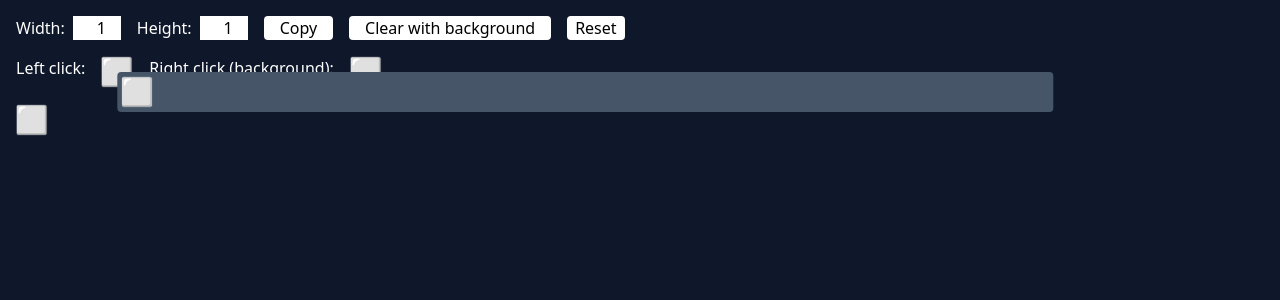
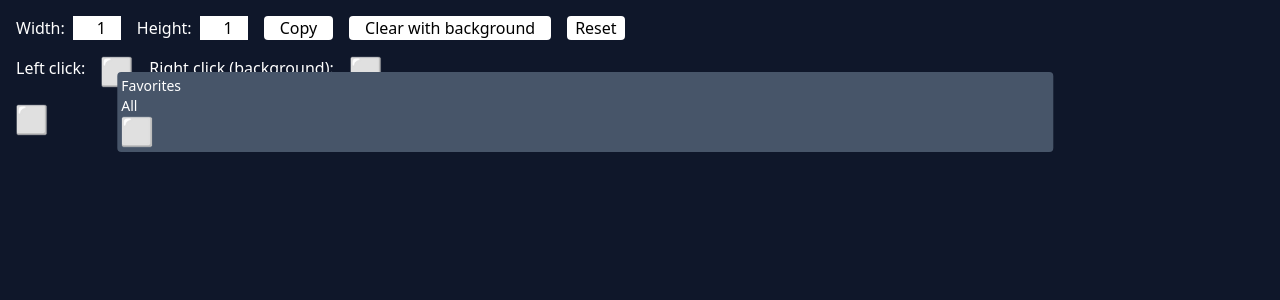
Before and after one commit to alexamy/slack-emoji-painter, a React (Vite) app: page / in a window 1280 px wide. Both pictures are taken after a click on the picture 117 px from the left and 72 px from the top of the page. Shown: the top 300 px of the page. Built offline with nearby package versions, Linux system fonts and the light colour scheme.

Commit message:
add favorites in staet

```diff
--- a/src/app/App.tsx
+++ b/src/app/App.tsx
@@ -31,10 +31,13 @@ export function App() {
 			<div
 				ref={contextMenuRef}
 				style={{ transform: `translate(${position.x}px, ${position.y}px)` }}
-				className={`absolute flex w-[936px] flex-wrap rounded bg-slate-600 p-1 ${
+				className={`absolute w-[936px] rounded bg-slate-600 p-1 text-sm text-white ${
 					visible ? 'visible' : 'hidden'
 				}`}
 			>
+				<div>Favorites</div>
+				<div>All</div>
+				<div className='flex flex-wrap'>
 					{Object.entries(images).map(([key, path]) => {
 						return (
 							<img
@@ -51,6 +54,7 @@ export function App() {
 							/>
 						);
 					})}
+				</div>
 			</div>
 			<div>
 				<div className='mb-4 flex space-x-4'>
```
Lines whose indentation alone changed are shown as unchanged.
